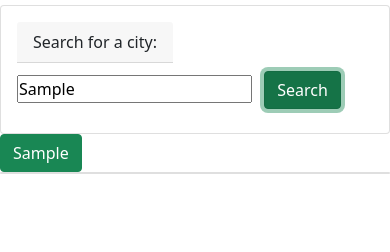
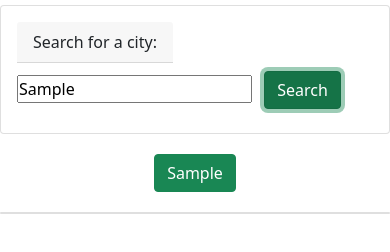
Before and after one commit to CharDige/Weather-dashboard, a plain HTML site: page index.html in a window 390 px wide. Both pictures are taken after typing "Sample" into the empty fields and a click on the button "Search". Shown: the part 132-384 px from the top of the page. Drawn offline with nearby package versions, Linux system fonts and the light colour scheme; no server answers.

Commit message:
Adding additional styling for responsive layout

```diff
--- a/assets/css/style.css
+++ b/assets/css/style.css
@@ -4,7 +4,31 @@
 }
 
 /* Img styling */
-
 img {
     width: 100px;
 }
+
+/* Search container styling */
+#search-container {
+    width: 100%;
+}
+
+/* Searched cities styling */
+#searched-cities {
+    display: flex;
+    flex-wrap: wrap;
+    flex-direction: column;
+    align-items: center;
+    text-align: center;
+    margin: 10px;
+}
+
+/* Past search button styling */
+.past-search-button {
+    margin: 10px;
+}
+
+/* Five days forecast styling */
+#five-day-forecast {
+    justify-content: center;
+}
```
